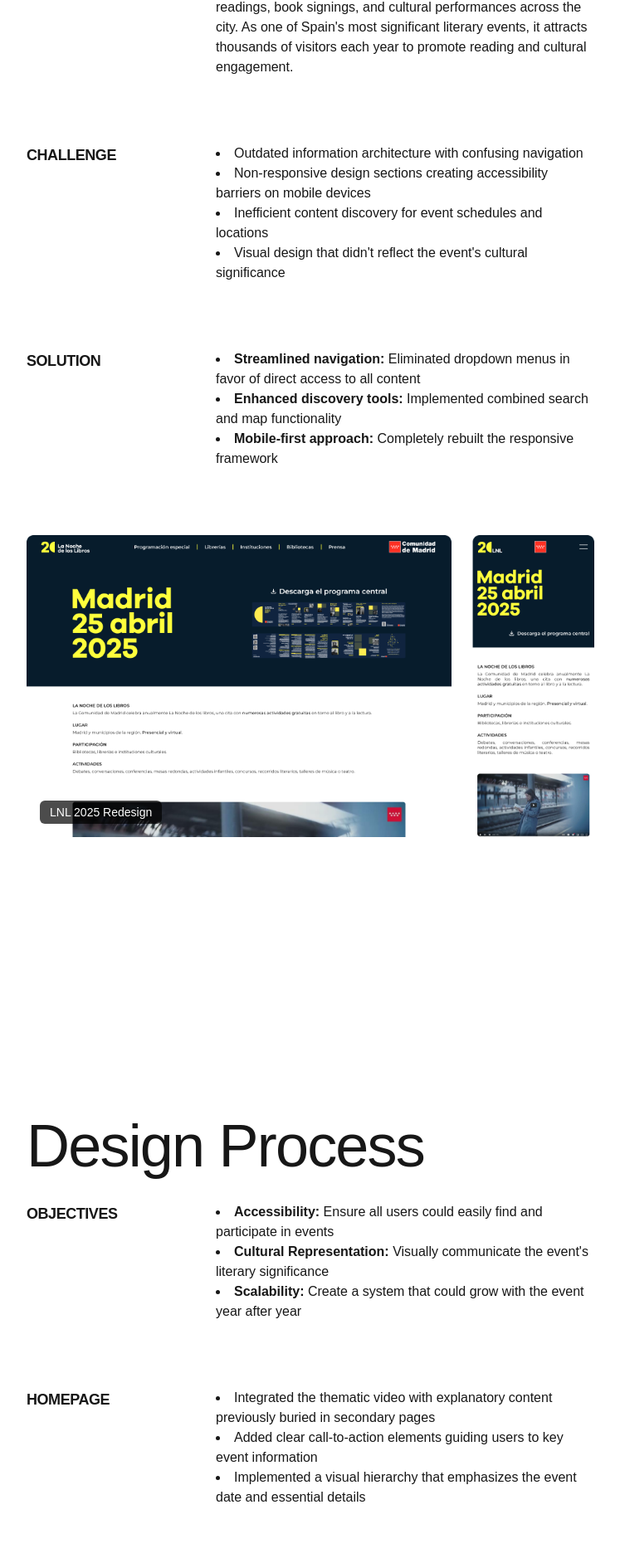
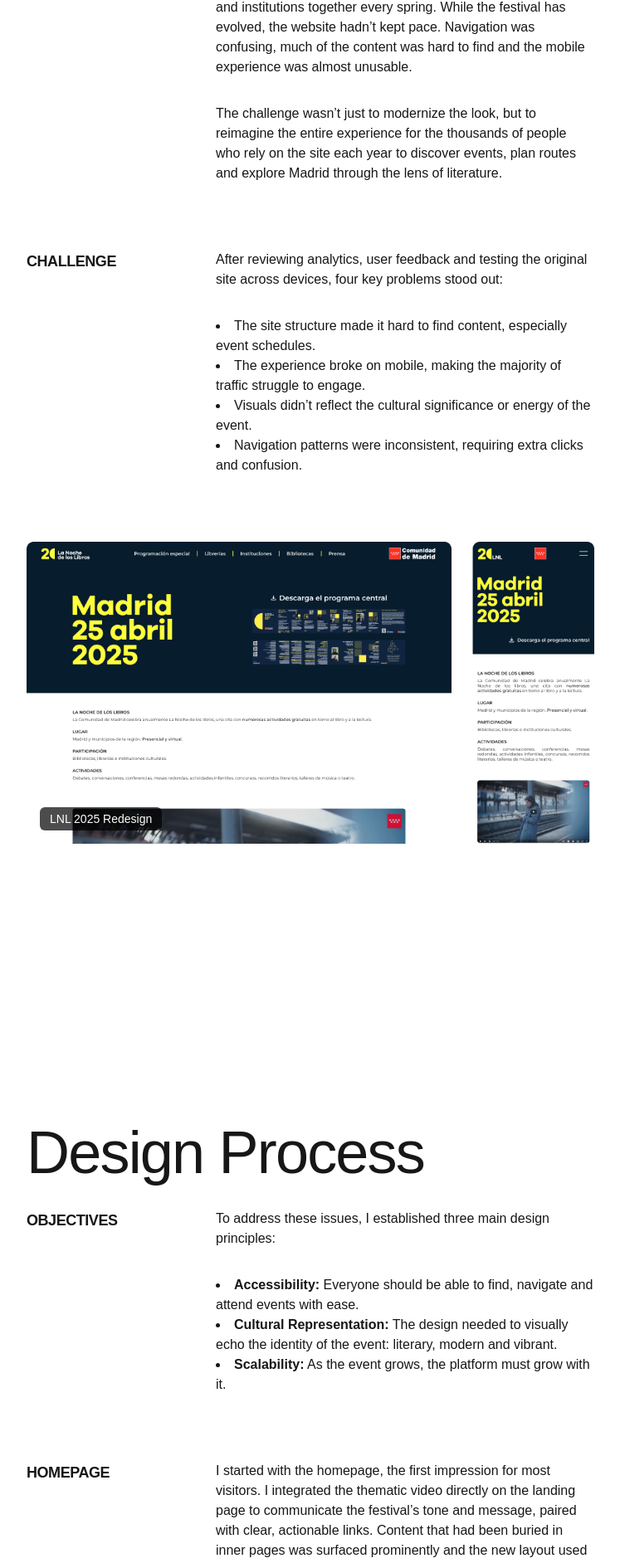
Before and after one commit to Thysreg/mac-portfolio, a Next.js app: page /lnl25 in a window 1280 px wide. Shown: the part 1419-3303 px from the top of the page at 83% size, without its empty margins (316-1063 px from the left). Built offline with nearby package versions, Linux system fonts and the light colour scheme.

Commit message:
Updated LNL25 copy

```diff
--- a/app/lnl25/page.tsx
+++ b/app/lnl25/page.tsx
@@ -51,9 +51,8 @@ function Lnl25() {
                         Background
                     </h3>
                     <div className='projectSectionRight'>
-                        <p>
-                            La Noche de los Libros (The Night of Books) is Madrid&apos;s premier annual literary festival, celebrating literature through author readings, book signings, and cultural performances across the city. As one of Spain&apos;s most significant literary events, it attracts thousands of visitors each year to promote reading and cultural engagement.
-                        </p>
+                        <p> La Noche de los Libros is Madrid’s flagship literary festival, a city-wide celebration that brings authors, readers, bookstores and institutions together every spring. While the festival has evolved, the website hadn’t kept pace. Navigation was confusing, much of the content was hard to find and the mobile experience was almost unusable.</p>
+                        <p>The challenge wasn’t just to modernize the look, but to reimagine the entire experience for the thousands of people who rely on the site each year to discover events, plan routes and explore Madrid through the lens of literature.</p>
                     </div>
                 </div>
                 <div className='projectSection'>
@@ -61,26 +60,14 @@ function Lnl25() {
                         Challenge
                     </h3>
                     <div className='projectSectionRight'>
+                        <p>After reviewing analytics, user feedback and testing the original site across devices, four key problems stood out:</p>
                         <ul className='list-disc list-inside'>
-                            <li>Outdated information architecture with confusing navigation</li>
-                            <li>Non-responsive design sections creating accessibility barriers on mobile devices</li>
-                            <li>Inefficient content discovery for event schedules and locations</li>
-                            <li>Visual design that didn&apos;t reflect the event&apos;s cultural significance</li>
+                            <li>The site structure made it hard to find content, especially event schedules.</li>
+                            <li>The experience broke on mobile, making the majority of traffic struggle to engage.</li>
+                            <li>Visuals didn’t reflect the cultural significance or energy of the event.</li>
+                            <li>Navigation patterns were inconsistent, requiring extra clicks and confusion.</li>
                         </ul>
                     </div>
-                </div>
-
-                <div className='projectSection'>
-                <h3 className='projectSectionLeft'>
-                    Solution
-                </h3>
-                <div className='projectSectionRight'>
-                <ul className='list-disc list-inside'>
-                    <li><b>Streamlined navigation:</b> Eliminated dropdown menus in favor of direct access to all content</li>
-                    <li><b>Enhanced discovery tools:</b> Implemented combined search and map functionality</li>
-                    <li><b>Mobile-first approach:</b> Completely rebuilt the responsive framework</li>
-                </ul>
-                </div>
                 </div>
                 <ProjectImage
                 className="relative aspect-[1924/1024]"
@@ -101,25 +88,22 @@ function Lnl25() {
                     Objectives
                 </h3>
                 <div className='projectSectionRight'>
+                    <p>To address these issues, I established three main design principles:</p>
                     <ul className='list-disc list-inside'>
-                        <li><b>Accessibility:</b> Ensure all users could easily find and participate in events</li>
-                        <li><b>Cultural Representation:</b> Visually communicate the event&apos;s literary significance</li>
-                        <li><b>Scalability:</b> Create a system that could grow with the event year after year</li>
+                        <li><b>Accessibility:</b> Everyone should be able to find, navigate and attend events with ease.</li>
+                        <li><b>Cultural Representation:</b> The design needed to visually echo the identity of the event: literary, modern and vibrant.</li>
+                        <li><b>Scalability:</b> As the event grows, the platform must grow with it.</li>
                     </ul>
                 </div>
                 </div>
 
                 <div className='projectSection'>
-                <h3 className='projectSectionLeft'>
-                    Homepage
-                </h3>
-                <div className='projectSectionRight'>
-                    <ul className='list-disc list-inside'>
-                        <li>Integrated the thematic video with explanatory content previously buried in secondary pages</li>
-                        <li>Added clear call-to-action elements guiding users to key event information</li>
-                        <li>Implemented a visual hierarchy that emphasizes the event date and essential details</li>
-                    </ul>
-                </div>
+                    <h3 className='projectSectionLeft'>
+                        Homepage
+                    </h3>
+                    <div className='projectSectionRight'>
+                        <p>I started with the homepage, the first impression for most visitors. I integrated the thematic video directly on the landing page to communicate the festival’s tone and message, paired with clear, actionable links. Content that had been buried in inner pages was surfaced prominently and the new layout used a strong visual hierarchy that prioritized date, location and navigation.</p>
+                    </div>
                 </div>
 
                 <ImageSlider
@@ -138,10 +122,7 @@ function Lnl25() {
                         Special Events
                     </h3>
                     <div className='projectSectionRight'>
-                        <ul className='list-disc list-inside'>
-                            <li>Replaced dropdown navigation with persistent location buttons</li>
-                            <li>Standardized activity cards across all sections for consistency</li>
-                        </ul>
+                        <p>Previously hidden behind dropdown menus, special events were redesigned with persistent on-page navigation and consistent visual cards. Each card followed a standard format, making browsing faster and visually coherent across devices and categories.</p>
                     </div>
                 </div>
 
@@ -161,11 +142,8 @@ function Lnl25() {
                         Activities
                     </h3>
                     <div className='projectSectionRight'>
-                        <ul className='list-disc list-inside'>
-                            <li><b>Interactive Map Integration:</b> Allowed users to visualize event locations geographically</li>
-                            <li><b>Smart Filtering:</b> Combined multiple filter types with real-time results</li>
-                            <li><b>Responsive Cards:</b> Designed activity cards that adapt to various screen sizes</li>
-                        </ul>
+                        <p>The activities section needed to serve two kinds of users: those browsing by theme and those searching by location. To meet both needs, I built a combined filtering and map interaction system. Users could apply filters by genre, format, or venue and see results update in real-time on both the list and the map.</p>
+                        <p>The activity cards were redesigned to be responsive and touch-friendly, with key details like time, location and age groups easily scannable.</p>
                     </div>
                 </div>
 
@@ -189,12 +167,10 @@ function Lnl25() {
 
                 <div className='projectSection'>
                     <h3 className='projectSectionLeft'>
-                        Press
+                        Press Section
                     </h3>
                     <div className='projectSectionRight'>
-                        <p>
-                            The Prens page was redesigned to improve the user experience by simplifying the layout and making it more visually appealing. The new design features a cleaner, more modern look.
-                        </p>
+                        <p>The press page was restructured for clarity. Instead of a dense list of links, I created a simple, editorial-style layout that made materials easier to find and more appealing to media outlets. This redesign helped increase media coverage ahead of the event.</p>
                     </div>
                 </div>
 
@@ -214,13 +190,7 @@ function Lnl25() {
                         Mobile Experience
                     </h3>
                     <div className='projectSectionRight'>
-                        <p>
-                            With most users accessing the site via mobile devices, we prioritized:
-                        </p>
-                        <ul className='list-disc list-inside'>
-                            <li><b>Navigation:</b> Redesigned the menu system to utilize full-screen overlays for better readability</li>
-                            <li><b>Touch Targets:</b> Ensured all interactive elements met accessibility standards for touch devices</li>
-                        </ul>
+                        <p>Since most traffic came from mobile devices, I prioritized this experience from the start. I redesigned the menu system to use full-screen overlays, making navigation clearer and more accessible. Interactive elements were re-sized and spaced to meet WCAG standards for touch accessibility and every component was tested across common breakpoints.</p>
                     </div>
                 </div>
 
@@ -255,42 +225,24 @@ function Lnl25() {
 
             {/* Development */}
             <section id="Development" className="space-y-8 py-24 md:pt-60">
-                <h2>
-                    Development
-                </h2>
+                <h2>Development</h2>
                 <div className='projectSection'>
-                    <h3 className='projectSectionLeft'>
-                    Approach
-                    </h3>
+                    <h3 className='projectSectionLeft'>Approach</h3>
                     <div className='projectSectionRight'>
-                        <p>
-                            The technical implementation focused on creating a maintainable, high-performance foundation:
-                        </p>
-                        <ul className='list-disc list-inside'>
-                            <li><b>Component-Based Architecture:</b> Built reusable UI components for consistent implementation</li>
-                            <li><b>Progressive Enhancement:</b> Ensured core functionality worked across all browsers</li>
-                            <li><b>Accessibility Compliance:</b> Achieved WCAG 2.1 AA standards throughout</li>
-                            <li><b>Performance Optimization:</b> Implemented lazy loading and asset optimization</li>
-                        </ul>
+                        <p>I developed the front-end with reusable components using semantic HTML, modern CSS and JavaScript. Every element was designed to be accessible, fast and lightweight. Key priorities included performance, clarity and low-maintenance structure.</p>
                     </div>
                 </div>
 
                 <div className='projectSection'>
-                    <h3 className='projectSectionLeft'>
-                    Data Migration
-                    </h3>
+                    <h3 className='projectSectionLeft'>Data Migration</h3>
                     <div className='projectSectionRight'>
-                        <p>
-                            One of the most significant technical improvements was migrating from front-end data storage to a Supabase PostgreSQL database:
-                        </p>
+                        <p>One of the biggest transformations was migrating all event data into a Supabase PostgreSQL backend. This allowed us to:</p>
                         <ul className='list-disc list-inside'>
-                            <li><b>Secure API Layer:</b> Implemented row-level security for controlled data access</li>
-                            <li><b>Efficient Queries:</b> Optimized database queries for fast filtering and sorting</li>
-                            <li><b>Content Management:</b> Enabled non-technical staff to update event details through Supabase&apos;s admin interface</li>
+                            <li>Securely manage event info</li>
+                            <li>Enable efficient filtering and sorting across multiple criteria</li>
+                            <li>Empower non-technical staff to update event content through the admin panel</li>
                         </ul>
-                        <p>
-                            This migration eliminated the need for manual content updates in the codebase and provided a scalable foundation for future growth.
-                        </p>
+                        <p>This shift eliminated the need to hard-code event updates every year and set the foundation for long-term sustainability.</p>
                     </div>
                 </div>
 
@@ -299,18 +251,8 @@ function Lnl25() {
                     Limitations
                     </h3>
                     <div className='projectSectionRight'>
-                        <p>
-                            The project presented unique technical challenges due to being built on Microsoft Expression Web, a deprecated web design tool:
-                        </p>
-                        <ul className='list-disc list-inside'>
-                            <li><b>Legacy Code Constraints:</b> Worked within the limitations of Expression Web&apos;s generated markup while implementing modern design patterns</li>
-                            <li><b>Responsive Workarounds:</b> Developed custom solutions to achieve responsive behaviors not natively supported by the platform</li>
-                            <li><b>Integration Challenges:</b> Created bridges between Expression Web&apos;s framework and modern JavaScript functionality</li>
-                            <li><b>Maintainability:</b> Structured code to be maintainable despite the outdated tooling</li>
-                        </ul>
-                        <p>
-                            These constraints required creative problem-solving to deliver a modern user experience within the legacy framework.
-                        </p>
+                        <p>An unexpected challenge was that part of the legacy website had been built in Microsoft Expression Web, a long-deprecated WYSIWYG editor. I had to reverse-engineer the output, implement responsive patterns manually and find ways to bridge modern JS with its older structure, all without breaking existing dependencies.</p>
+                        <p>While not ideal, working within this constraint forced creative, scrappy problem-solving and ensured the updated experience could launch without a full system overhaul.</p>
                     </div>
                 </div>
 
@@ -323,40 +265,29 @@ function Lnl25() {
                     Results
                 </h2>
                 <div className='projectSection'>
-                    <h3 className='projectSectionLeft'>
-                    Impact
-                    </h3>
+                    <h3 className='projectSectionLeft'>Impact</h3>
                     <div className='projectSectionRight'>
-                        <p>
-                            The redesigned platform successfully addressed the original challenges:
-                        </p>
+                        <p>The redesign was launched ahead of the 2025 edition and immediately improved user engagement and usability across all platforms.</p>
                         <ul className='list-disc list-inside'>
-                            <li>Significant reduction in user-reported navigation issues</li>
-                            <li>Improved engagement metrics across all device types</li>
-                            <li>Positive feedback from both attendees and participating organizations</li>
-                            <li>Increased media coverage due to improved press resources</li>
+                            <li><b>Navigation issues dropped</b> significantly, with fewer support requests from visitors and partners.</li>
+                            <li><b>User engagement improved</b>, especially on mobile, where bounce rates dropped and time-on-site increased.</li>
+                            <li><b>Press coverage increased</b> due to the more navigable, on-brand media section.</li>
+                            <li><b>Internal updates became easier</b>, thanks to the Supabase setup that allowed organizers to manage content without touching code.</li>
                         </ul>
                     </div>
                 </div>
                 <div className='projectSection'>
-                    <h3 className='projectSectionLeft'>
-                    Key Learnings
-                    </h3>
+                    <h3 className='projectSectionLeft'>Key Learnings</h3>
                     <div className='projectSectionRight'>
-                        <p>
-                            This project reinforced several important lessons:
-                        </p>
+                        <p>This project reinforced how much cultural institutions benefit from user-centered design, not just in looks, but in how clearly they communicate and serve their audiences.</p>
+                        <p>Some key takeaways:</p>
                         <ul className='list-disc list-inside'>
 
-                            <li>The value of user-centered design in cultural event platforms</li>
-                            <li>Migrating to Supabase transformed how content was managed, proving that even small projects benefit from structured backends.
-                            </li>
-                            <li>How to balance innovation with technical constraints</li>
-                            <li>The importance of designing for accessibility from the ground up</li>
+                            <li><b>Structure matters more than style</b>,but both are essential to reflect cultural value.</li>
+                            <li>Even a “small” project benefits from a <b>proper backend</b>, especially when content needs to scale.</li>
+                            <li><b>Accessibility isn’t optional</b>, it improves the experience for everyone, not just edge cases.</li>
+                            <li>Legacy tools shouldn’t stop good UX, they just demand a bit more creativity and patience.</li>
                         </ul>
-                        <p>
-                            Working within the constraints of Expression Web ultimately strengthened our problem-solving skills and demonstrated that excellent user experiences can be achieved even with limited tools.
-                        </p>
                     </div>
                 </div>
             </section>
--- a/app/page.tsx
+++ b/app/page.tsx
@@ -60,7 +60,7 @@ export default function Home() {
                 chip3='Mobile-First'
                 chip4='Supabase Backend'
                 chip5='UX/UI'
-                summary='Redesigning one of Spain’s most important cultural events to be more accessible, intuitive, and future-proof. '
+                summary='Modernizing Madrid’s Literary Festival'
                 link='/lnl25'
                 src='/figma-lnl-25.png'
                 alt='La Noche de los Libros redesigned website'
```
